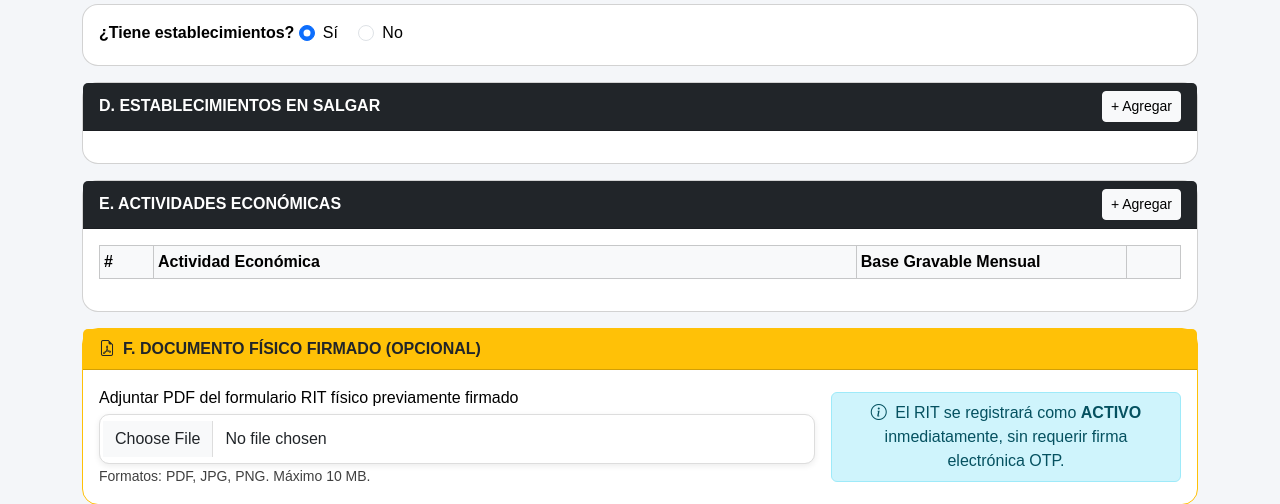
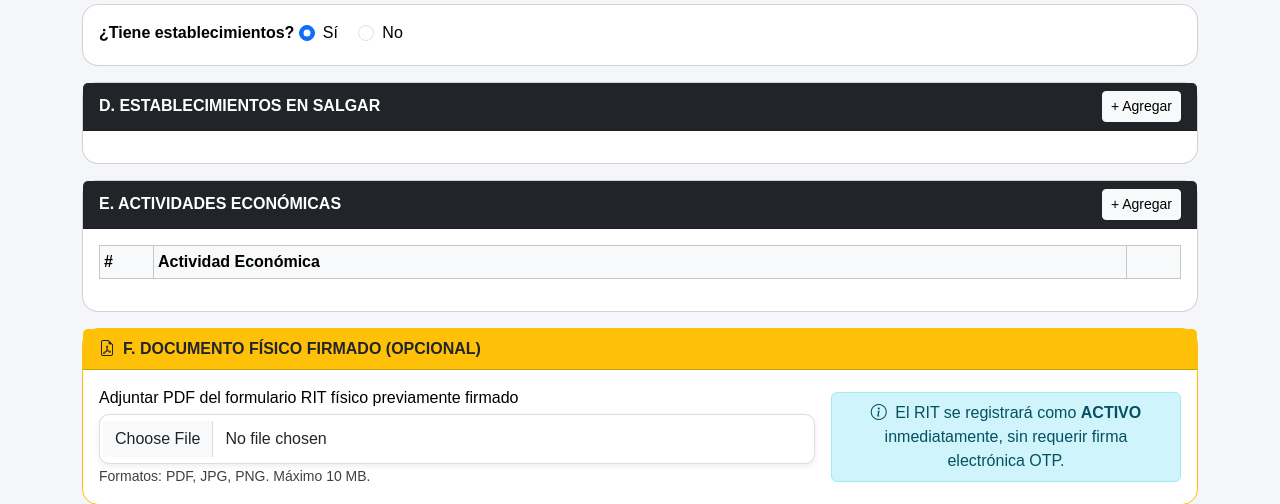
Before and after one commit to Brianfilos/ICA_SALGAR, a Django app: template tasks/templates/formularios/rit_alcaldia.html in a window 1280 px wide. Shown: the part 982-1486 px from the top of the page. Run offline with Django 5.2, Linux system fonts and the light colour scheme; the template is opened without the code that fills it, so the values that code supplies are empty; some libraries are stand-ins or nearby versions; some web fonts are replaced.

Commit message:
RIT Alcaldía: ocultar base gravable en actividades económicas

```diff
--- a/tasks/templates/formularios/rit_alcaldia.html
+++ b/tasks/templates/formularios/rit_alcaldia.html
@@ -283,8 +283,7 @@
           <thead class="table-light">
             <tr>
               <th style="width:5%">#</th>
-              <th style="width:65%">Actividad Económica</th>
-              <th style="width:25%">Base Gravable Mensual</th>
+              <th style="width:90%">Actividad Económica</th>
               <th style="width:5%"></th>
             </tr>
           </thead>
@@ -295,10 +294,7 @@
                 <td>
                   {{ act_form.actividad }}
                   {% if act_form.actividad.errors %}<div class="text-danger small">{{ act_form.actividad.errors }}</div>{% endif %}
-                </td>
-                <td>
-                  {{ act_form.base_gravable_mensual }}
-                  {% if act_form.base_gravable_mensual.errors %}<div class="text-danger small">{{ act_form.base_gravable_mensual.errors }}</div>{% endif %}
+                  {{ act_form.base_gravable_mensual.as_hidden }}
                 </td>
                 <td class="text-center align-middle">
                   <button type="button" class="btn btn-sm btn-outline-danger remove-actividad">X</button>
```
